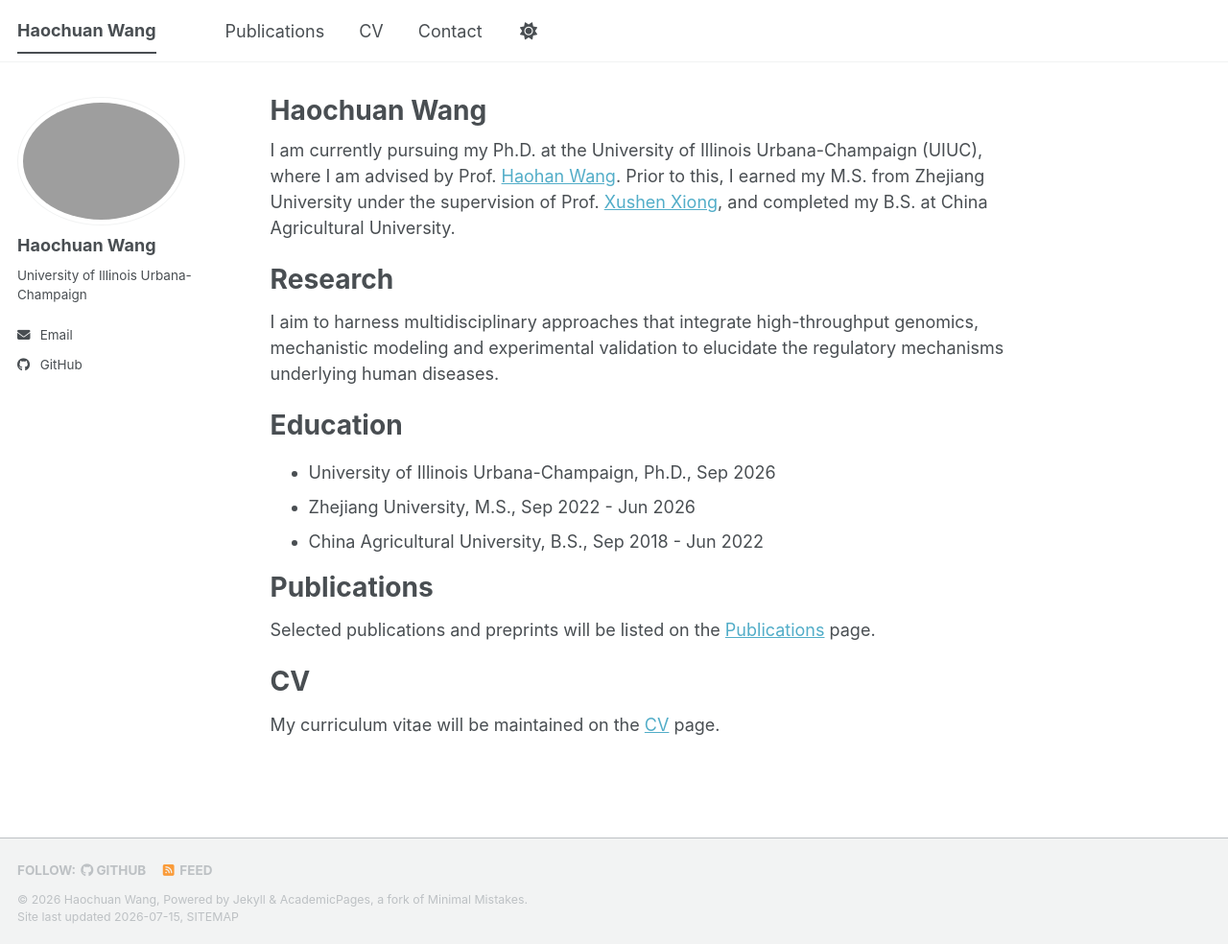
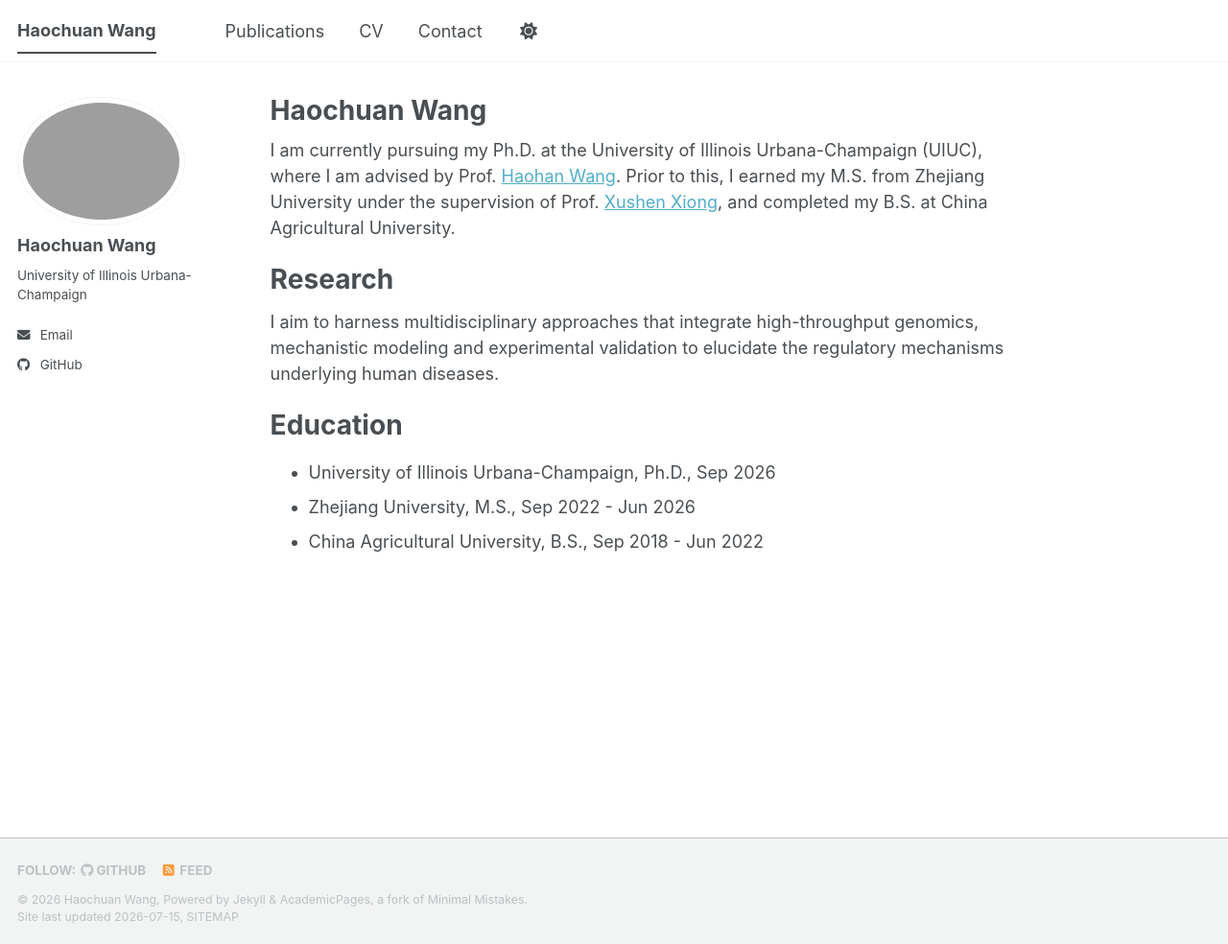
Before and after one commit to hansenwang123/hansenwang123.github.io, a Jekyll site: the page built from _pages/about.md, in a window 1280 px wide and 984 px high. Shown: the whole window at 96% size. Built offline with Jekyll 4.4.1, drawn with Linux system fonts in a browser that asks for light colours; a style sheet for code colours, icons or effects is not loaded.

Commit message:
Remove homepage publications and CV sections

```diff
--- a/_pages/about.md
+++ b/_pages/about.md
@@ -18,11 +18,3 @@ Education
 * University of Illinois Urbana-Champaign, Ph.D., Sep 2026
 * Zhejiang University, M.S., Sep 2022 - Jun 2026
 * China Agricultural University, B.S., Sep 2018 - Jun 2022
-
-Publications
-======
-Selected publications and preprints will be listed on the [Publications](/publications/) page.
-
-CV
-======
-My curriculum vitae will be maintained on the [CV](/cv/) page.
```
